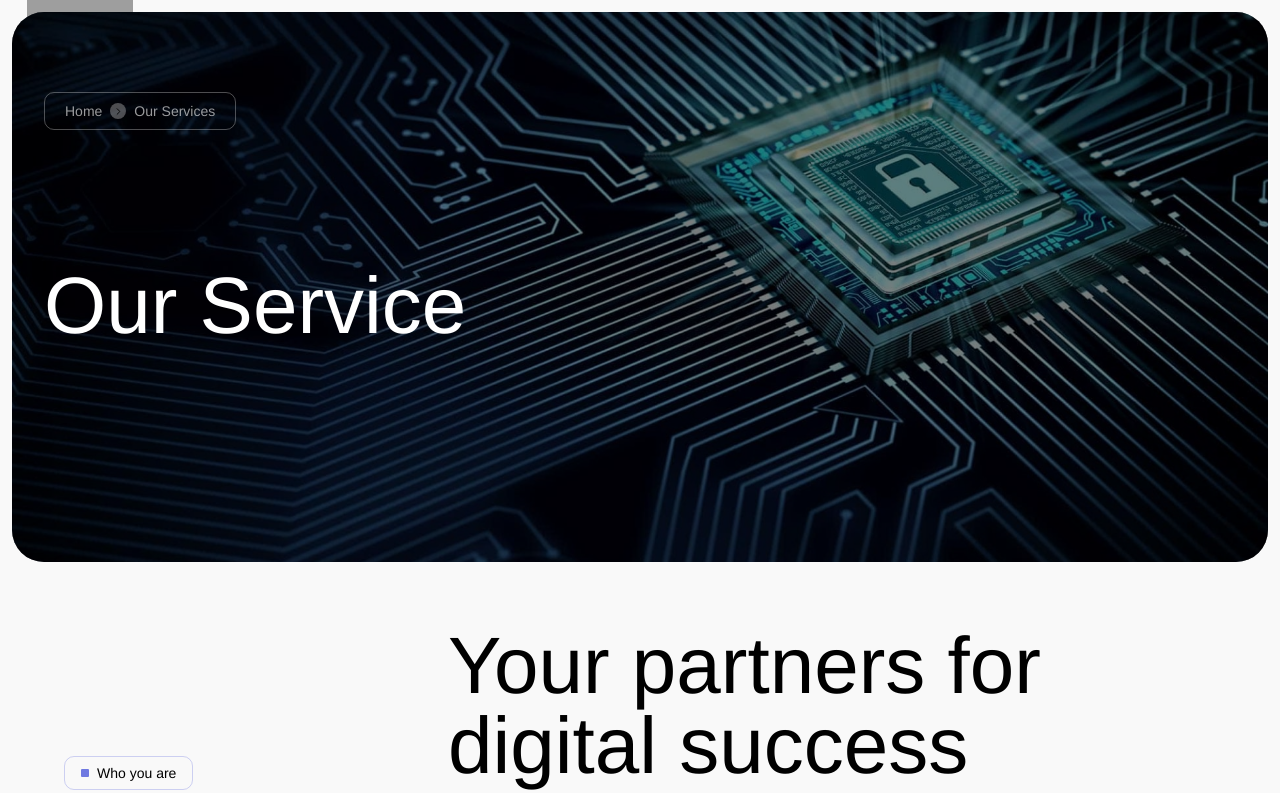
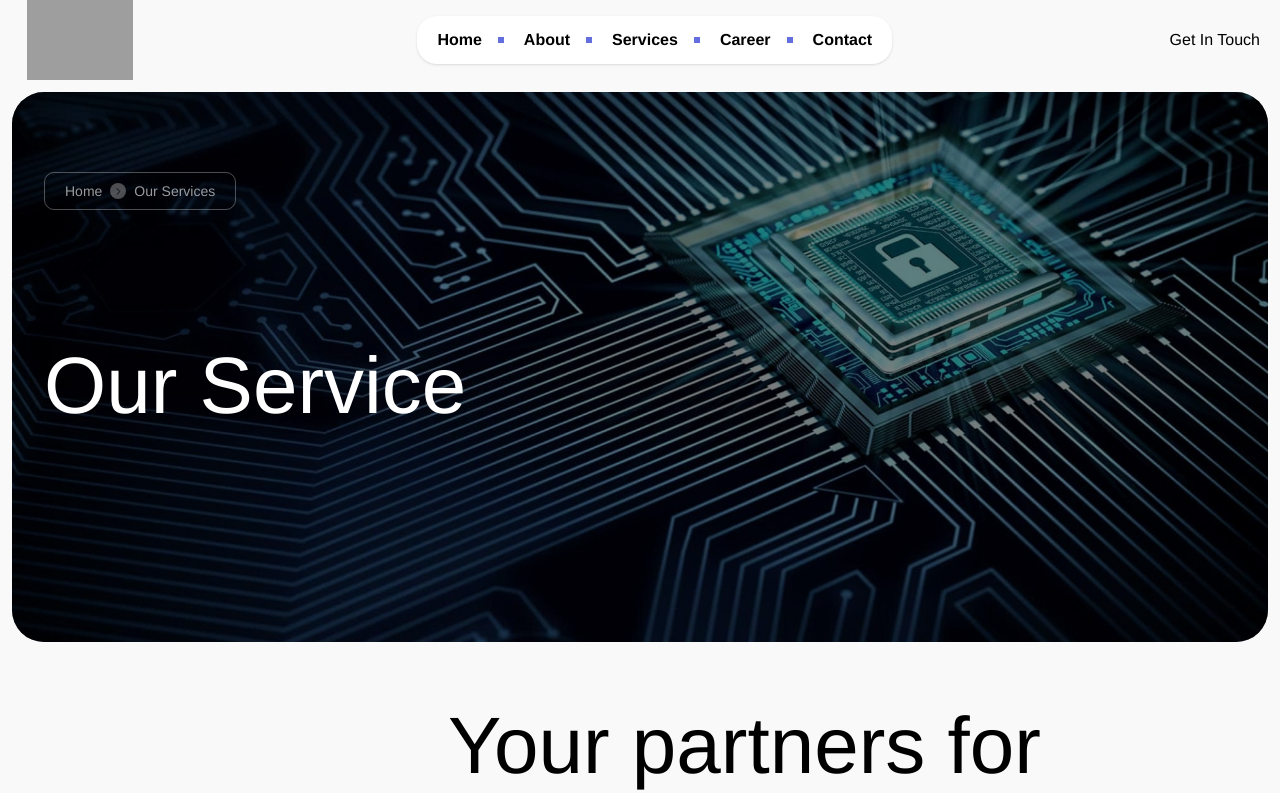
Before and after one commit to naimur-reza/diteck-frontend, a Next.js app: page / in a window 1280 px wide. Shown: the top 793 px of the page. Built offline with nearby package versions, Linux system fonts and the light colour scheme; grey boxes are pictures that could not be loaded; a web font is replaced by a local one.

Commit message:
Refactor home and hero components for improved structure and organization

```diff
--- /dev/null
+++ b/src/app/(withMainLayout)/page.tsx
@@ -0,0 +1,11 @@
+import Home from "./home/page";
+
+const page = () => {
+  return (
+    <div>
+      <Home />
+    </div>
+  );
+};
+
+export default page;
--- a/src/app/(withMainLayout)/components/Hero/Hero.tsx
+++ b/src/components/sections/Hero/Hero.tsx
@@ -1,4 +1,4 @@
-import { SectionTitle } from "@/app/components/common";
+import { SectionTitle } from "@/components/common";
 import Image from "next/image";
 import React from "react";
 
--- a/src/components/shared/Header/Header.tsx
+++ b/src/components/shared/Header/Header.tsx
@@ -17,7 +17,7 @@ const Header = () => {
   const [isOpenMenu, setIsOpenMenu] = useState(false);
 
   return (
-    <div className="absolute min-w-full">
+    <div className="min-w-full">
       <header className="container mx-auto px-5">
         <div className="flex justify-between items-center">
           {/* Logo */}
```
Also changed, not shown: src/app/(withMainLayout)/home/page.tsx (renamed from src/app/(withMainLayout)/(home)/page.tsx).
